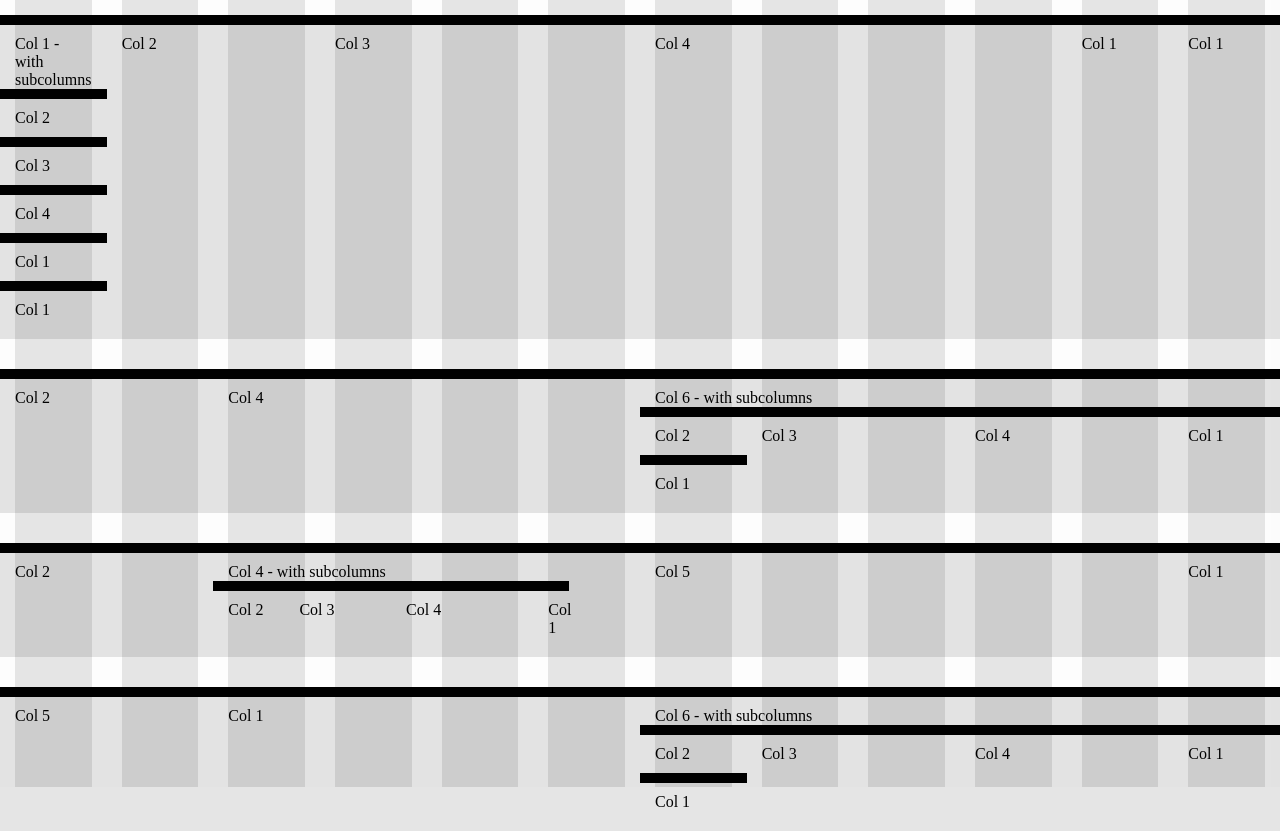
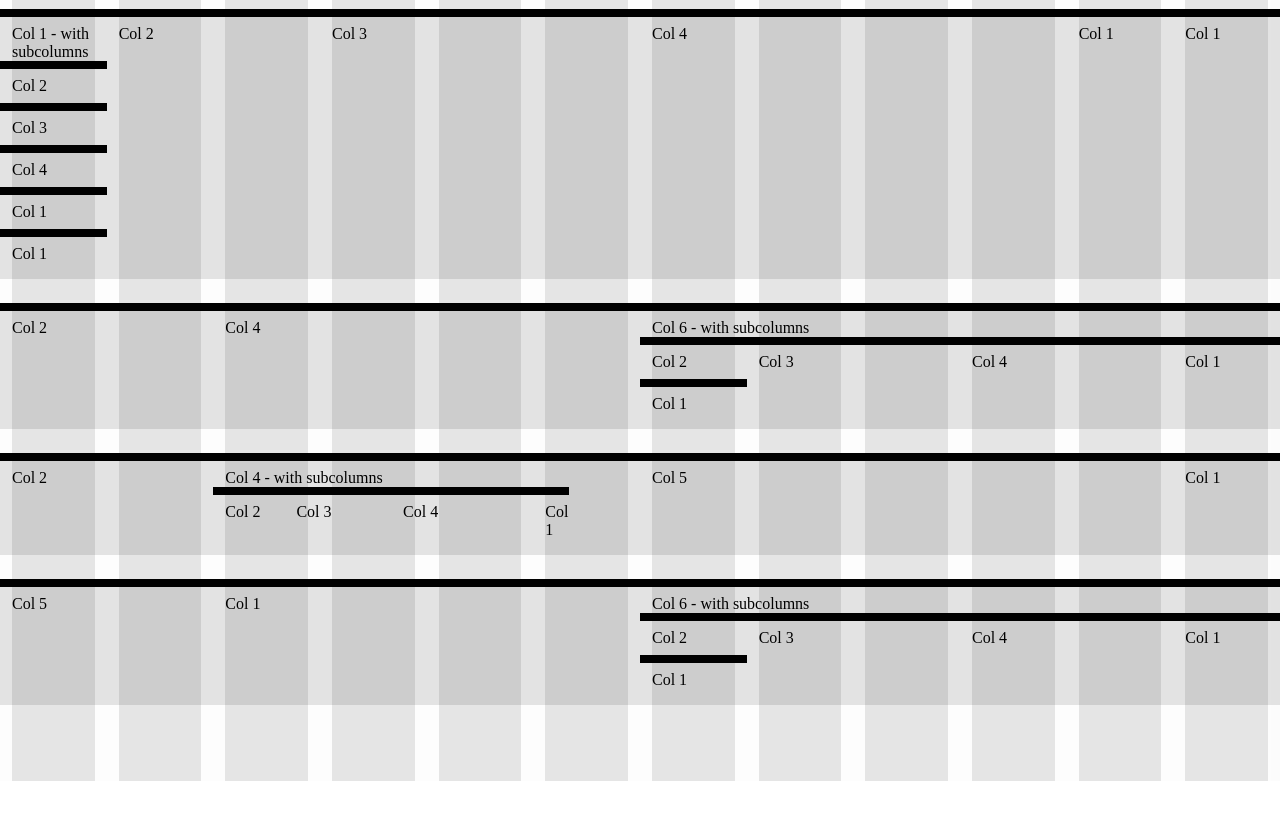
Before and after one commit to OOKB/gridtastic, a plain HTML site: page index.html in a window 1280 px wide. Shown: the part 73-904 px from the top of the page. After the commit the page ends 821 px from the top, so only its background shows below. Drawn offline with nearby package versions, Linux system fonts and the light colour scheme.

Commit message:
size gutters in ems instead of in px

```diff
--- a/bggrid.css
+++ b/bggrid.css
@@ -1,13 +1,13 @@
 html, body { height: 100%; width: 100%; margin: 0; padding: 0;}
 
-#wrapper { margin: 0 15px;}
+#wrapper { margin: 0 .75em;}
 
 #bggrid {
   position: fixed;
   top:0;
-  right:15px;
+  right: .75em;
   bottom:0;
-  left:15px;
+  left: .75em;
   z-index: -1;
   opacity: .1;
   margin: 0;
--- a/gridtastic.css
+++ b/gridtastic.css
@@ -40,10 +40,10 @@
 }
 
 .row {
-  margin: 30px -15px;
+  margin: 1.5em -.75em;
 }
 [class*="col-"] .row {
-  margin: 0 -15px;
+  margin: 0 -.75em;
 }
 
 /** set default column styles **/
@@ -51,9 +51,10 @@
   float: left;
   position: relative;
   min-height: 1px;
-  /** padding of 15px on each side creates 30px gutters **/
-  padding-right: 15px;
-  padding-left: 15px;
+  /** padding of .75em on each side creates nice 1.5em gutters that then will get biggere/smaller as type sizes increase/decrease **/
+  /** allows for better "adaptive" styling AND matching of gutter widths to line-heights **/
+  padding-right: .75em;
+  padding-left: .75em;
 }
 
 /* this is basic default widths... */
@@ -91,9 +92,9 @@
 /* temporarily provide background colors and some bordering to see how things are being applied. */
 .row    { background-color: rgba(0,0,0,.1); }
 [class*="col-"] {
-  border-top: 10px solid black;
-  padding-top: 10px;
-  margin-bottom: 10px;
+  border-top: .5em solid black;
+  padding-top: .5em;
+  margin-bottom: .5em;
 }
 /*
 .col-1  { background-color: orchid; }
```
